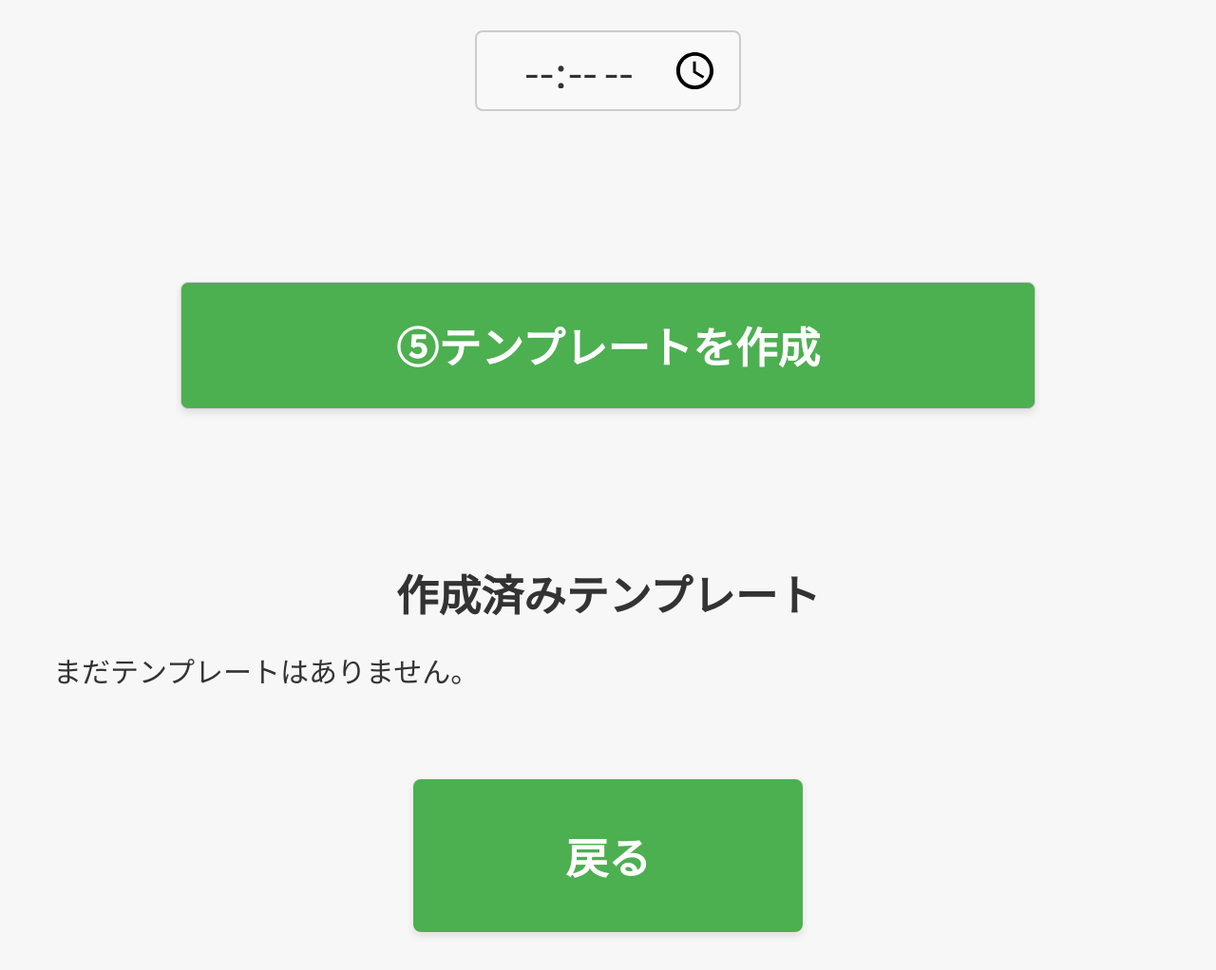
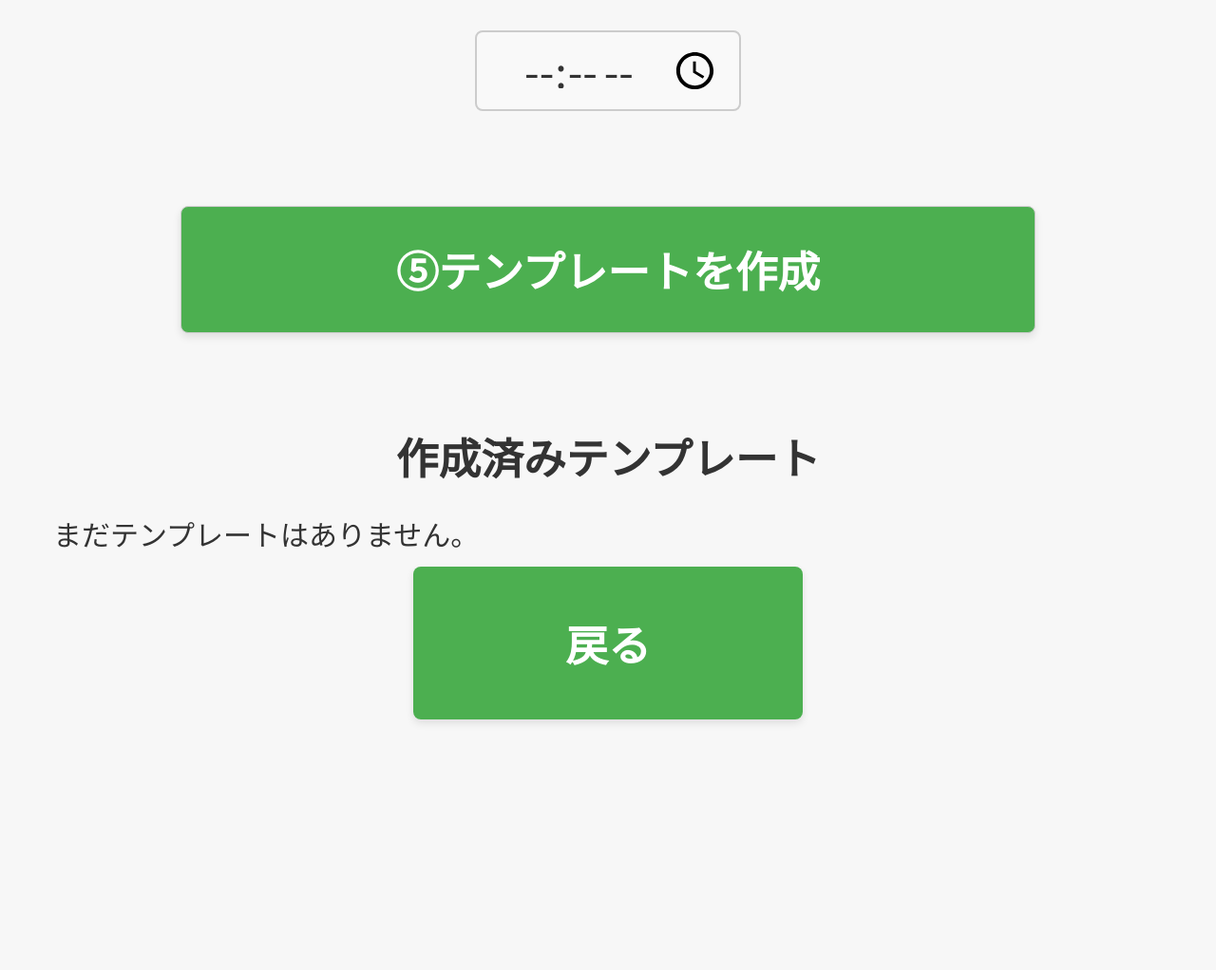
Before and after one commit to masakytkonitiwa/juku_project, a Django app: page /homework/lesson_template/add/ in a window 1280 px wide. Shown: the part 987-2009 px from the top of the page at 95% size. After the commit the page ends 1749 px from the top, so only its background shows below. Run offline with Django 4.2, Linux system fonts and the light colour scheme; a user stored in the database is signed in; data that the repository does not hold is empty.

Commit message:
css修正

```diff
--- a/homework/static/homework/style.css
+++ b/homework/static/homework/style.css
@@ -90,8 +90,8 @@ button:active {
     background-color: #4CAF50;
     box-shadow: 0 4px 8px rgba(0,0,0,0.1);
 
-    margin-top: 4rem;
-    margin-bottom: 6rem;
+    margin-top: 2rem;
+    margin-bottom: 2rem;
 }
 
 
@@ -385,7 +385,7 @@ img, table {
 }
 
 .mb-5xl {
-    margin-top: 10rem;
+    margin-top: 5rem;
     margin-bottom: 5rem;
 }
 
```
